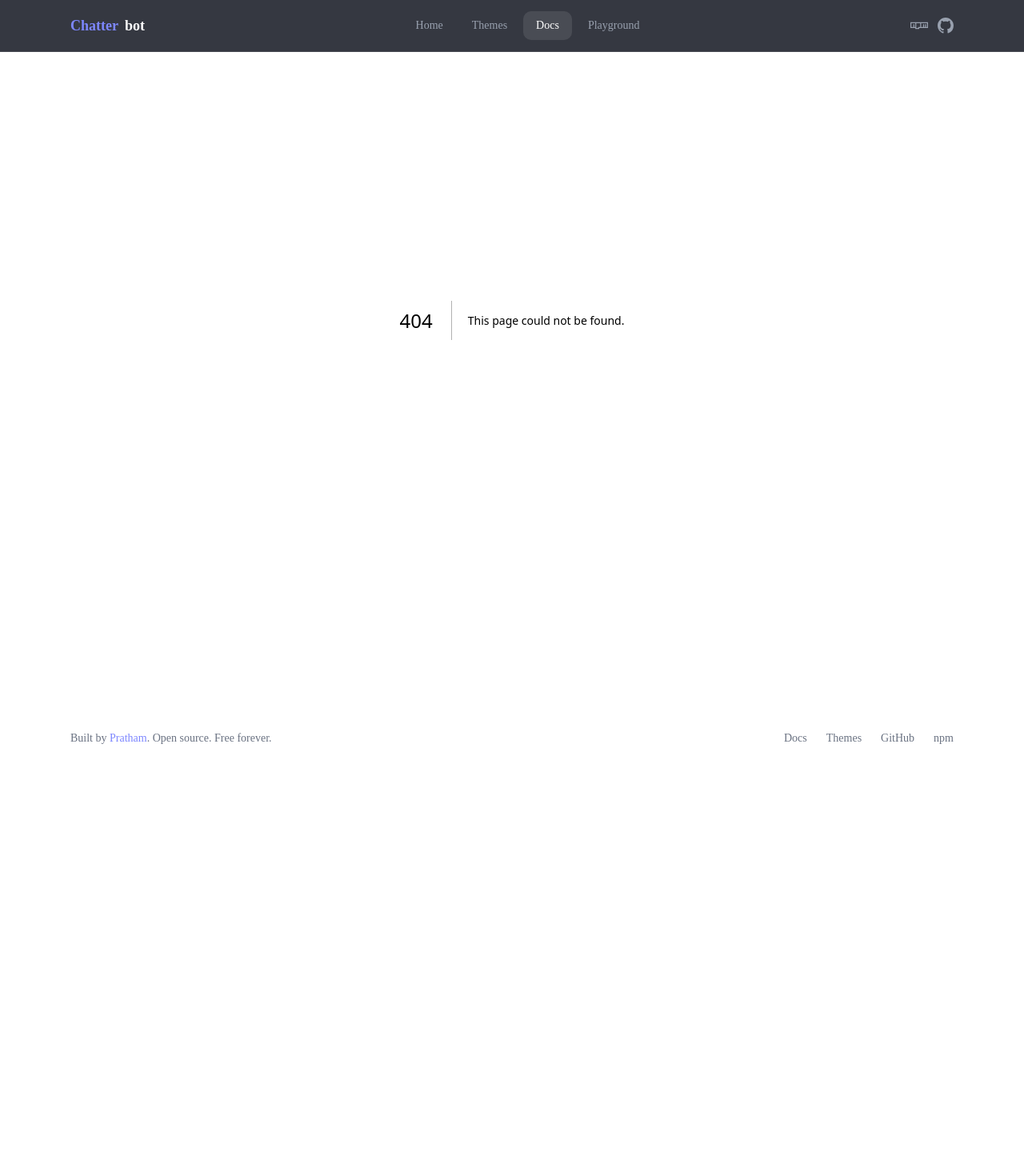
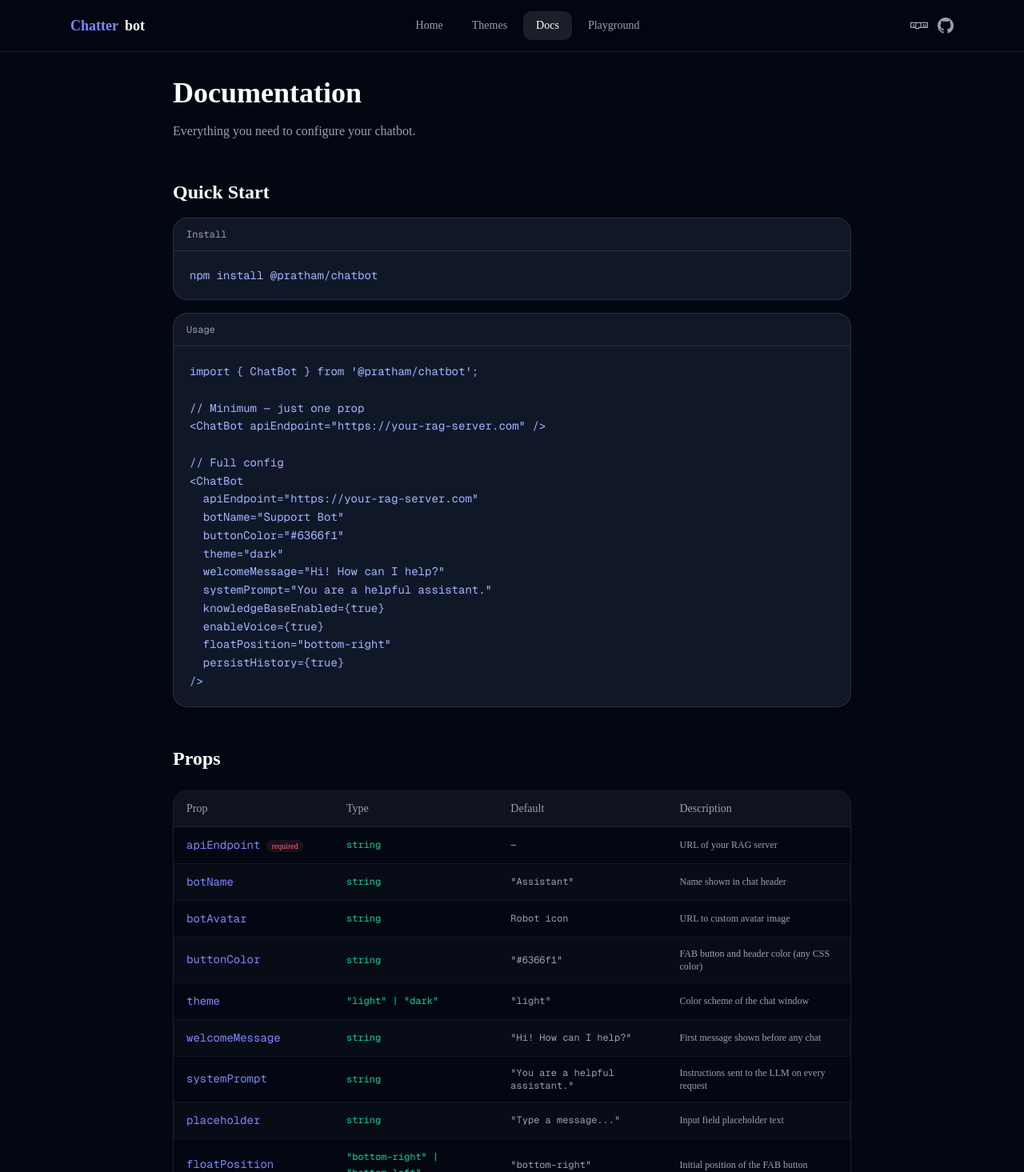
Before and after one commit to pratham27-pro/reusable-chatbot, a Next.js app in the folder chatbot-site/: page /docs in a window 1280 px wide. Before the commit this address had no page. Shown: the top 1465 px of the page at 80% size. Before the commit the page ends 965 px from the top, so only its background shows below. Built offline with nearby package versions, Linux system fonts and the light colour scheme.

Commit message:
docs and playground added

```diff
--- /dev/null
+++ b/chatbot-site/app/docs/page.tsx
@@ -0,0 +1,57 @@
+import { PropsTable } from "@/components/docs/PropsTable";
+
+export default function DocsPage() {
+  return (
+    <div className="pt-24 max-w-4xl mx-auto px-6 py-16">
+      <h1 className="text-4xl font-bold text-white mb-4">Documentation</h1>
+      <p className="text-gray-400 mb-12">
+        Everything you need to configure your chatbot.
+      </p>
+
+      {/* Quick start */}
+      <section className="mb-12">
+        <h2 className="text-2xl font-semibold text-white mb-4">Quick Start</h2>
+        <div className="rounded-2xl border border-white/10 bg-gray-900 overflow-hidden">
+          <div className="flex items-center gap-2 px-4 py-3 border-b border-white/10">
+            <span className="text-xs text-gray-400 font-mono">Install</span>
+          </div>
+          <pre className="p-5 text-sm font-mono text-indigo-300 overflow-x-auto">
+            {`npm install @pratham/chatbot`}
+          </pre>
+        </div>
+
+        <div className="rounded-2xl border border-white/10 bg-gray-900 overflow-hidden mt-4">
+          <div className="flex items-center gap-2 px-4 py-3 border-b border-white/10">
+            <span className="text-xs text-gray-400 font-mono">Usage</span>
+          </div>
+          <pre className="p-5 text-sm font-mono text-indigo-300 overflow-x-auto leading-relaxed">
+            {`import { ChatBot } from '@pratham/chatbot';
+
+// Minimum — just one prop
+<ChatBot apiEndpoint="https://your-rag-server.com" />
+
+// Full config
+<ChatBot
+  apiEndpoint="https://your-rag-server.com"
+  botName="Support Bot"
+  buttonColor="#6366f1"
+  theme="dark"
+  welcomeMessage="Hi! How can I help?"
+  systemPrompt="You are a helpful assistant."
+  knowledgeBaseEnabled={true}
+  enableVoice={true}
+  floatPosition="bottom-right"
+  persistHistory={true}
+/>`}
+          </pre>
+        </div>
+      </section>
+
+      {/* Props table */}
+      <section className="mb-12">
+        <h2 className="text-2xl font-semibold text-white mb-6">Props</h2>
+        <PropsTable />
+      </section>
+    </div>
+  );
+}
--- /dev/null
+++ b/chatbot-site/app/playground/page.tsx
@@ -0,0 +1,40 @@
+"use client";
+
+export default function PlaygroundPage() {
+  return (
+    <div className="pt-24 max-w-4xl mx-auto px-6 py-16">
+      <div className="text-center mb-12">
+        <h1 className="text-4xl font-bold text-white mb-4">Playground</h1>
+        <p className="text-gray-400 max-w-xl mx-auto">
+          Talk to the bot trained on this package's documentation. Ask it
+          anything — how to configure props, set up the server, or style themes.
+        </p>
+      </div>
+
+      <div className="rounded-2xl border border-white/10 bg-gray-900 p-8 text-center">
+        <p className="text-gray-400 text-sm mb-4">
+          The bot below is powered by your own RAG server, trained on your
+          README and docs.
+        </p>
+        <div className="inline-flex items-center gap-2 px-4 py-2 bg-indigo-500/10 border border-indigo-500/20 rounded-lg text-indigo-400 text-sm">
+          👇 See the floating button at the bottom right
+        </div>
+      </div>
+
+      {/* The actual chatbot — trained on your own README */}
+      {/* Uncomment when your RAG server is deployed */}
+      {/*
+      <ChatBot
+        apiEndpoint="https://your-rag-server.onrender.com"
+        botName="Chatbot Docs Bot"
+        buttonColor="#6366f1"
+        theme="dark"
+        welcomeMessage="Ask me anything about @pratham/chatbot!"
+        systemPrompt="You are a helpful assistant for the @pratham/chatbot npm package. Answer questions about installation, configuration, props, and usage."
+        knowledgeBaseEnabled={false}
+        floatPosition="bottom-right"
+      />
+      */}
+    </div>
+  );
+}
--- /dev/null
+++ b/chatbot-site/components/docs/PropsTable.tsx
@@ -0,0 +1,139 @@
+const props = [
+  {
+    name: "apiEndpoint",
+    type: "string",
+    required: true,
+    default: "—",
+    desc: "URL of your RAG server",
+  },
+  {
+    name: "botName",
+    type: "string",
+    required: false,
+    default: '"Assistant"',
+    desc: "Name shown in chat header",
+  },
+  {
+    name: "botAvatar",
+    type: "string",
+    required: false,
+    default: "Robot icon",
+    desc: "URL to custom avatar image",
+  },
+  {
+    name: "buttonColor",
+    type: "string",
+    required: false,
+    default: '"#6366f1"',
+    desc: "FAB button and header color (any CSS color)",
+  },
+  {
+    name: "theme",
+    type: '"light" | "dark"',
+    required: false,
+    default: '"light"',
+    desc: "Color scheme of the chat window",
+  },
+  {
+    name: "welcomeMessage",
+    type: "string",
+    required: false,
+    default: '"Hi! How can I help?"',
+    desc: "First message shown before any chat",
+  },
+  {
+    name: "systemPrompt",
+    type: "string",
+    required: false,
+    default: '"You are a helpful assistant."',
+    desc: "Instructions sent to the LLM on every request",
+  },
+  {
+    name: "placeholder",
+    type: "string",
+    required: false,
+    default: '"Type a message..."',
+    desc: "Input field placeholder text",
+  },
+  {
+    name: "floatPosition",
+    type: '"bottom-right" | "bottom-left"',
+    required: false,
+    default: '"bottom-right"',
+    desc: "Initial position of the FAB button",
+  },
+  {
+    name: "knowledgeBaseEnabled",
+    type: "boolean",
+    required: false,
+    default: "false",
+    desc: "Show PDF/DOCX upload button in the chat",
+  },
+  {
+    name: "enableVoice",
+    type: "boolean",
+    required: false,
+    default: "false",
+    desc: "Enable microphone input and text-to-speech output",
+  },
+  {
+    name: "persistHistory",
+    type: "boolean",
+    required: false,
+    default: "true",
+    desc: "Save chat history to localStorage across sessions",
+  },
+];
+
+export function PropsTable() {
+  return (
+    <div className="rounded-2xl border border-white/10 overflow-hidden">
+      <table className="w-full text-sm">
+        <thead>
+          <tr className="border-b border-white/10 bg-white/5">
+            <th className="text-left px-4 py-3 text-gray-400 font-medium">
+              Prop
+            </th>
+            <th className="text-left px-4 py-3 text-gray-400 font-medium">
+              Type
+            </th>
+            <th className="text-left px-4 py-3 text-gray-400 font-medium hidden md:table-cell">
+              Default
+            </th>
+            <th className="text-left px-4 py-3 text-gray-400 font-medium hidden lg:table-cell">
+              Description
+            </th>
+          </tr>
+        </thead>
+        <tbody>
+          {props.map((p, i) => (
+            <tr
+              key={p.name}
+              className={`border-b border-white/5 ${i % 2 === 0 ? "bg-transparent" : "bg-white/2"}`}
+            >
+              <td className="px-4 py-3">
+                <code className="text-indigo-400 font-mono">{p.name}</code>
+                {p.required && (
+                  <span className="ml-2 text-[10px] text-red-400 bg-red-400/10 px-1.5 py-0.5 rounded-full">
+                    required
+                  </span>
+                )}
+              </td>
+              <td className="px-4 py-3">
+                <code className="text-emerald-400 font-mono text-xs">
+                  {p.type}
+                </code>
+              </td>
+              <td className="px-4 py-3 text-gray-400 text-xs hidden md:table-cell font-mono">
+                {p.default}
+              </td>
+              <td className="px-4 py-3 text-gray-400 text-xs hidden lg:table-cell">
+                {p.desc}
+              </td>
+            </tr>
+          ))}
+        </tbody>
+      </table>
+    </div>
+  );
+}
```
